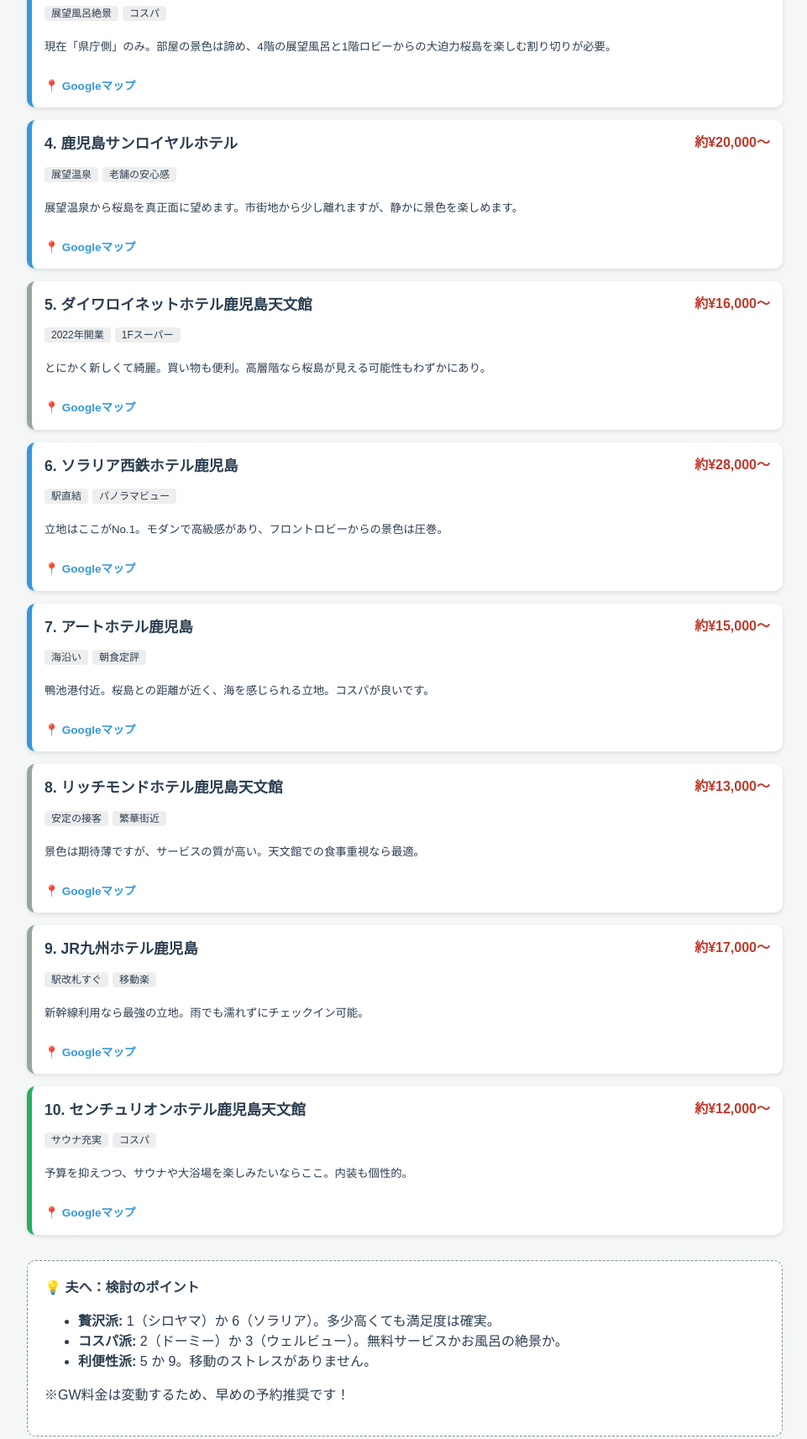
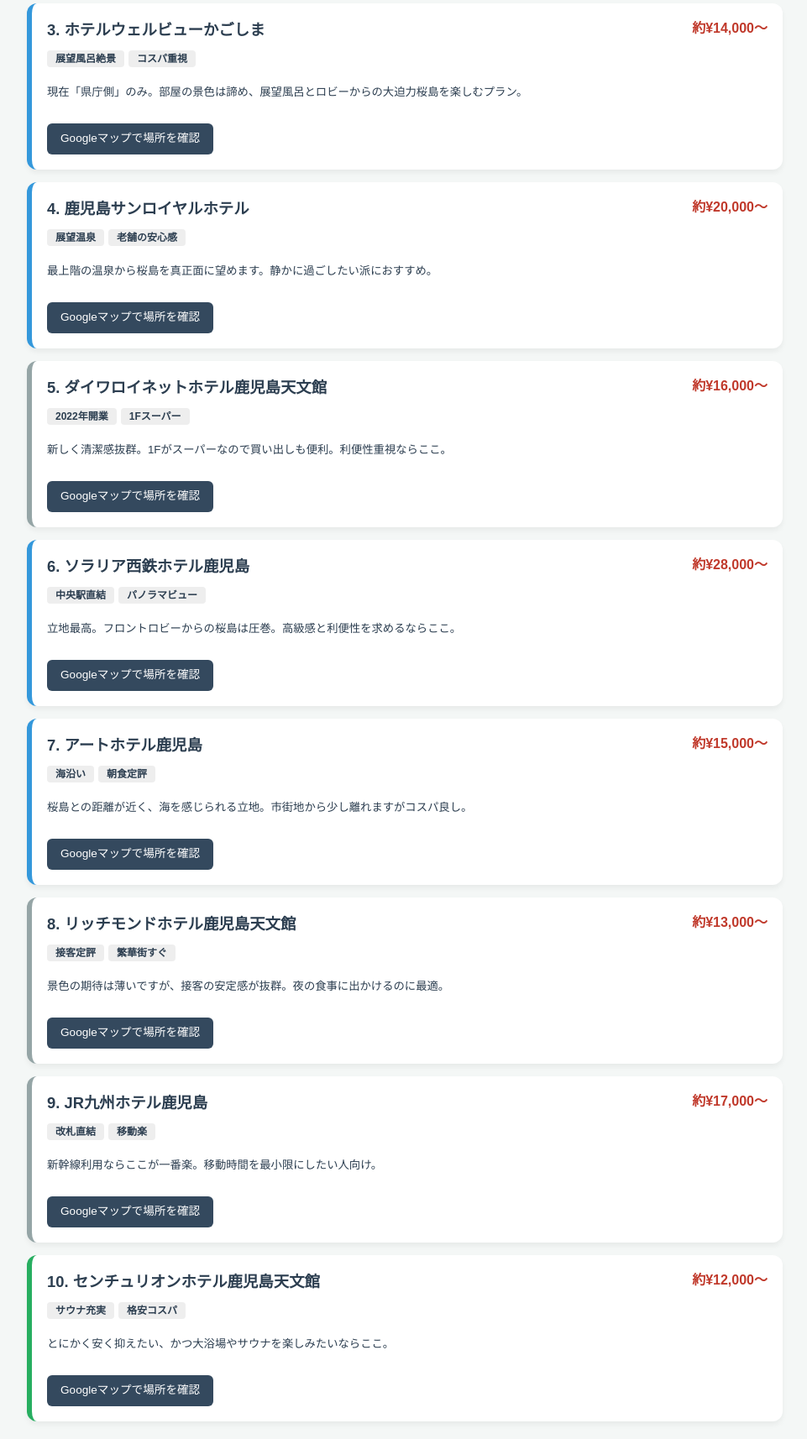
Before and after one commit to yyano81/mine, a plain HTML site: page kagoshima_plan.html in a window 1280 px wide. Shown: the part 677-2391 px from the top of the page at 84% size, without its empty margins (158-1119 px from the left). Drawn offline with Linux system fonts and the light colour scheme.

Commit message:
kagoshima_plan.html を更新

```diff
--- a/kagoshima_plan.html
+++ b/kagoshima_plan.html
@@ -13,30 +13,39 @@
         body { font-family: sans-serif; background: var(--bg); color: var(--primary); margin: 0; line-height: 1.5; }
         header { background: var(--primary); color: white; padding: 25px; text-align: center; }
         .container { max-width: 900px; margin: 0 auto; padding: 20px; }
-        .back-link { text-decoration: none; color: #3498db; font-weight: bold; }
+        .back-link { text-decoration: none; color: #3498db; font-weight: bold; margin-bottom: 20px; display: inline-block; }
 
-        .hotel-list { display: grid; gap: 15px; margin-top: 20px; }
-        .hotel-card { background: white; padding: 15px; border-radius: 10px; box-shadow: 0 2px 5px rgba(0,0,0,0.1); border-left: 6px solid #ccc; display: flex; flex-direction: column; }
+        .hotel-list { display: grid; gap: 15px; margin-top: 10px; }
+        .hotel-card { background: white; padding: 18px; border-radius: 12px; box-shadow: 0 4px 6px rgba(0,0,0,0.05); border-left: 6px solid #ccc; }
 
-        /* カテゴリー分け */
-        .c-view { border-left-color: #3498db; } /* 景色 */
-        .c-service { border-left-color: #27ae60; } /* サービス */
-        .c-budget { border-left-color: #95a5a6; } /* 安さ・立地 */
+        .c-view { border-left-color: #3498db; }
+        .c-service { border-left-color: #27ae60; }
+        .c-standard { border-left-color: #95a5a6; }
 
-        .hotel-header { display: flex; justify-content: space-between; align-items: flex-start; margin-bottom: 10px; }
-        .hotel-name { font-size: 1.1rem; font-weight: bold; }
+        .hotel-header { display: flex; justify-content: space-between; align-items: flex-start; margin-bottom: 8px; }
+        .hotel-name { font-size: 1.15rem; font-weight: bold; }
         .price { color: #c0392b; font-weight: bold; font-size: 1rem; }
-        .tag { font-size: 0.75rem; background: #eee; padding: 2px 8px; border-radius: 4px; margin-right: 5px; }
-        .map-btn { font-size: 0.85rem; color: #3498db; text-decoration: none; margin-top: 10px; font-weight: bold; }
+        .tag-group { margin-bottom: 10px; }
+        .tag { font-size: 0.75rem; background: #eee; padding: 3px 10px; border-radius: 4px; margin-right: 5px; font-weight: bold; }
 
-        .footer-note { background: #fff; padding: 20px; border-radius: 10px; margin-top: 30px; border: 1px dashed #7f8c8d; }
+        .map-btn {
+            display: inline-block;
+            background: #34495e;
+            color: white;
+            text-decoration: none;
+            padding: 8px 16px;
+            border-radius: 6px;
+            font-size: 0.85rem;
+            margin-top: 10px;
+        }
+        .footer-note { background: #fff; padding: 20px; border-radius: 10px; margin-top: 30px; border: 2px dashed #bdc3c7; }
     </style>
 </head>
 <body>
 
 <header>
     <h1>🌋 鹿児島 宿泊10選（5/3時点）</h1>
-    <p>予算・景色・サービスで比較検討</p>
+    <p>予算・絶景・無料サービスで比較検討</p>
 </header>
 
 <div class="container">
@@ -49,9 +58,9 @@
                 <span class="hotel-name">1. SHIROYAMA HOTEL kagoshima</span>
                 <span class="price">約¥25,000〜 (シングル)</span>
             </div>
-            <div><span class="tag">最高峰の朝食</span><span class="tag">絶景露天</span></div>
-            <p><small>シングルなら予算圏内。お部屋が街側でも、宿泊者専用の「さつま乃湯」を何度でも利用できる価値は絶大。</small></p>
-            <a href="https://maps.app.goo.gl/BAac34JUQt8B8K689 "target="_blank" class="map-btn">📍 Googleマップ</a>
+            <div class="tag-group"><span class="tag">絶景露天</span><span class="tag">最高峰朝食</span></div>
+            <p><small>シングルなら予算内！部屋が街側でも、宿泊者専用の絶景温泉を何度も利用できる価値は圧倒的。</small></p>
+            <a href="https://www.google.com/maps/search/?api=1&query=SHIROYAMA+HOTEL+kagoshima" target="_blank" class="map-btn">Googleマップで場所を確認</a>
         </div>
 
         <div class="hotel-card c-service">
@@ -59,9 +68,9 @@
                 <span class="hotel-name">2. ドーミーイン鹿児島</span>
                 <span class="price">約¥18,000〜</span>
             </div>
-            <div><span class="tag">夜鳴きそば</span><span class="tag">焼酎試飲</span><span class="tag">アイス</span></div>
-            <p><small>景色より実利。温泉、サウナ、無料サービスがとにかく充実。天文館での飲み歩きに最強。</small></p>
-            <a href="https://www.google.com/maps/search/?api=1&query=ドーミーイン鹿児島" target="_blank" class="map-btn">📍 Googleマップ</a>
+            <div class="tag-group"><span class="tag">夜鳴きそば</span><span class="tag">焼酎試飲</span><span class="tag">アイス無料</span></div>
+            <p><small>景色より実利。無料サービスが多く、天文館での飲み歩きに最適な立地です。</small></p>
+            <a href="https://www.google.com/maps/search/?api=1&query=ドーミーイン鹿児島" target="_blank" class="map-btn">Googleマップで場所を確認</a>
         </div>
 
         <div class="hotel-card c-view">
@@ -69,9 +78,9 @@
                 <span class="hotel-name">3. ホテルウェルビューかごしま</span>
                 <span class="price">約¥14,000〜</span>
             </div>
-            <div><span class="tag">展望風呂絶景</span><span class="tag">コスパ</span></div>
-            <p><small>現在「県庁側」のみ。部屋の景色は諦め、4階の展望風呂と1階ロビーからの大迫力桜島を楽しむ割り切りが必要。</small></p>
-            <a href="https://www.google.com/maps/search/?api=1&query=ホテルウェルビューかごしま" target="_blank" class="map-btn">📍 Googleマップ</a>
+            <div class="tag-group"><span class="tag">展望風呂絶景</span><span class="tag">コスパ重視</span></div>
+            <p><small>現在「県庁側」のみ。部屋の景色は諦め、展望風呂とロビーからの大迫力桜島を楽しむプラン。</small></p>
+            <a href="https://www.google.com/maps/search/?api=1&query=ホテルウェルビューかごしま" target="_blank" class="map-btn">Googleマップで場所を確認</a>
         </div>
 
         <div class="hotel-card c-view">
@@ -79,19 +88,19 @@
                 <span class="hotel-name">4. 鹿児島サンロイヤルホテル</span>
                 <span class="price">約¥20,000〜</span>
             </div>
-            <div><span class="tag">展望温泉</span><span class="tag">老舗の安心感</span></div>
-            <p><small>展望温泉から桜島を真正面に望めます。市街地から少し離れますが、静かに景色を楽しめます。</small></p>
-            <a href="https://www.google.com/maps/search/?api=1&query=鹿児島サンロイヤルホテル" target="_blank" class="map-btn">📍 Googleマップ</a>
+            <div class="tag-group"><span class="tag">展望温泉</span><span class="tag">老舗の安心感</span></div>
+            <p><small>最上階の温泉から桜島を真正面に望めます。静かに過ごしたい派におすすめ。</small></p>
+            <a href="https://www.google.com/maps/search/?api=1&query=鹿児島サンロイヤルホテル" target="_blank" class="map-btn">Googleマップで場所を確認</a>
         </div>
 
-        <div class="hotel-card c-budget">
+        <div class="hotel-card c-standard">
             <div class="hotel-header">
                 <span class="hotel-name">5. ダイワロイネットホテル鹿児島天文館</span>
                 <span class="price">約¥16,000〜</span>
             </div>
-            <div><span class="tag">2022年開業</span><span class="tag">1Fスーパー</span></div>
-            <p><small>とにかく新しくて綺麗。買い物も便利。高層階なら桜島が見える可能性もわずかにあり。</small></p>
-            <a href="https://www.google.com/maps/search/?api=1&query=ダイワロイネットホテル鹿児島天文館+PREMIER" target="_blank" class="map-btn">📍 Googleマップ</a>
+            <div class="tag-group"><span class="tag">2022年開業</span><span class="tag">1Fスーパー</span></div>
+            <p><small>新しく清潔感抜群。1Fがスーパーなので買い出しも便利。利便性重視ならここ。</small></p>
+            <a href="https://www.google.com/maps/search/?api=1&query=ダイワロイネットホテル鹿児島天文館" target="_blank" class="map-btn">Googleマップで場所を確認</a>
         </div>
 
         <div class="hotel-card c-view">
@@ -99,9 +108,9 @@
                 <span class="hotel-name">6. ソラリア西鉄ホテル鹿児島</span>
                 <span class="price">約¥28,000〜</span>
             </div>
-            <div><span class="tag">駅直結</span><span class="tag">パノラマビュー</span></div>
-            <p><small>立地はここがNo.1。モダンで高級感があり、フロントロビーからの景色は圧巻。</small></p>
-            <a href="https://www.google.com/maps/search/?api=1&query=ソラリア西鉄ホテル鹿児島" target="_blank" class="map-btn">📍 Googleマップ</a>
+            <div class="tag-group"><span class="tag">中央駅直結</span><span class="tag">パノラマビュー</span></div>
+            <p><small>立地最高。フロントロビーからの桜島は圧巻。高級感と利便性を求めるならここ。</small></p>
+            <a href="https://www.google.com/maps/search/?api=1&query=ソラリア西鉄ホテル鹿児島" target="_blank" class="map-btn">Googleマップで場所を確認</a>
         </div>
 
         <div class="hotel-card c-view">
@@ -109,29 +118,29 @@
                 <span class="hotel-name">7. アートホテル鹿児島</span>
                 <span class="price">約¥15,000〜</span>
             </div>
-            <div><span class="tag">海沿い</span><span class="tag">朝食定評</span></div>
-            <p><small>鴨池港付近。桜島との距離が近く、海を感じられる立地。コスパが良いです。</small></p>
-            <a href="https://www.google.com/maps/search/?api=1&query=アートホテル鹿児島" target="_blank" class="map-btn">📍 Googleマップ</a>
+            <div class="tag-group"><span class="tag">海沿い</span><span class="tag">朝食定評</span></div>
+            <p><small>桜島との距離が近く、海を感じられる立地。市街地から少し離れますがコスパ良し。</small></p>
+            <a href="https://www.google.com/maps/search/?api=1&query=アートホテル鹿児島" target="_blank" class="map-btn">Googleマップで場所を確認</a>
         </div>
 
-        <div class="hotel-card c-budget">
+        <div class="hotel-card c-standard">
             <div class="hotel-header">
                 <span class="hotel-name">8. リッチモンドホテル鹿児島天文館</span>
                 <span class="price">約¥13,000〜</span>
             </div>
-            <div><span class="tag">安定の接客</span><span class="tag">繁華街近</span></div>
-            <p><small>景色は期待薄ですが、サービスの質が高い。天文館での食事重視なら最適。</small></p>
-            <a href="https://www.google.com/maps/search/?api=1&query=スギ薬局+平塚市1" target="_blank" class="map-btn">📍 Googleマップ</a>
+            <div class="tag-group"><span class="tag">接客定評</span><span class="tag">繁華街すぐ</span></div>
+            <p><small>景色の期待は薄いですが、接客の安定感が抜群。夜の食事に出かけるのに最適。</small></p>
+            <a href="https://www.google.com/maps/search/?api=1&query=リッチモンドホテル鹿児島天文館" target="_blank" class="map-btn">Googleマップで場所を確認</a>
         </div>
 
-        <div class="hotel-card c-budget">
+        <div class="hotel-card c-standard">
             <div class="hotel-header">
                 <span class="hotel-name">9. JR九州ホテル鹿児島</span>
                 <span class="price">約¥17,000〜</span>
             </div>
-            <div><span class="tag">駅改札すぐ</span><span class="tag">移動楽</span></div>
-            <p><small>新幹線利用なら最強の立地。雨でも濡れずにチェックイン可能。</small></p>
-            <a href="https://www.google.com/maps/search/?api=1&query=スギ薬局+平塚市2" target="_blank" class="map-btn">📍 Googleマップ</a>
+            <div class="tag-group"><span class="tag">改札直結</span><span class="tag">移動楽</span></div>
+            <p><small>新幹線利用ならここが一番楽。移動時間を最小限にしたい人向け。</small></p>
+            <a href="https://www.google.com/maps/search/?api=1&query=JR九州ホテル鹿児島" target="_blank" class="map-btn">Googleマップで場所を確認</a>
         </div>
 
         <div class="hotel-card c-service">
@@ -139,21 +148,16 @@
                 <span class="hotel-name">10. センチュリオンホテル鹿児島天文館</span>
                 <span class="price">約¥12,000〜</span>
             </div>
-            <div><span class="tag">サウナ充実</span><span class="tag">コスパ</span></div>
-            <p><small>予算を抑えつつ、サウナや大浴場を楽しみたいならここ。内装も個性的。</small></p>
-            <a href="https://www.google.com/maps/search/?api=1&query=スギ薬局+平塚市3" target="_blank" class="map-btn">📍 Googleマップ</a>
+            <div class="tag-group"><span class="tag">サウナ充実</span><span class="tag">格安コスパ</span></div>
+            <p><small>とにかく安く抑えたい、かつ大浴場やサウナを楽しみたいならここ。</small></p>
+            <a href="https://www.google.com/maps/search/?api=1&query=センチュリオンホテル鹿児島天文館" target="_blank" class="map-btn">Googleマップで場所を確認</a>
         </div>
 
     </div>
 
     <div class="footer-note">
-        <strong>💡 夫へ：検討のポイント</strong><br>
-        <ul>
-            <li><b>贅沢派:</b> 1（シロヤマ）か 6（ソラリア）。多少高くても満足度は確実。</li>
-            <li><b>コスパ派:</b> 2（ドーミー）か 3（ウェルビュー）。無料サービスかお風呂の絶景か。</li>
-            <li><b>利便性派:</b> 5 か 9。移動のストレスがありません。</li>
-        </ul>
-        <p>※GW料金は変動するため、早めの予約推奨です！</p>
+        <strong>💡 夫へ：どこが気になる？</strong><br>
+        「日帰り温泉でシロヤマを楽しみつつ、泊まりはコスパ良く。浮いたお金で美味しいもの食べよう！」
     </div>
 
 </div>
```
